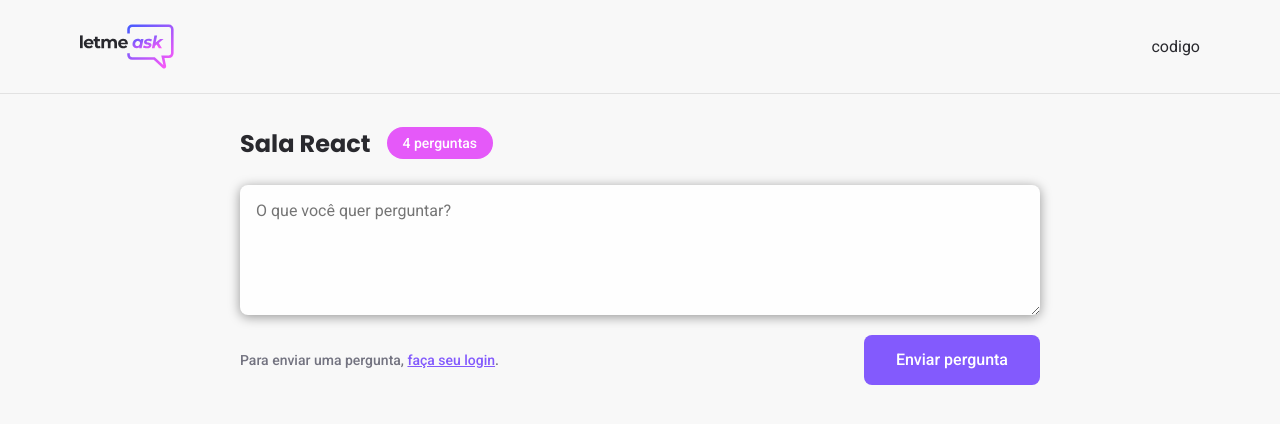
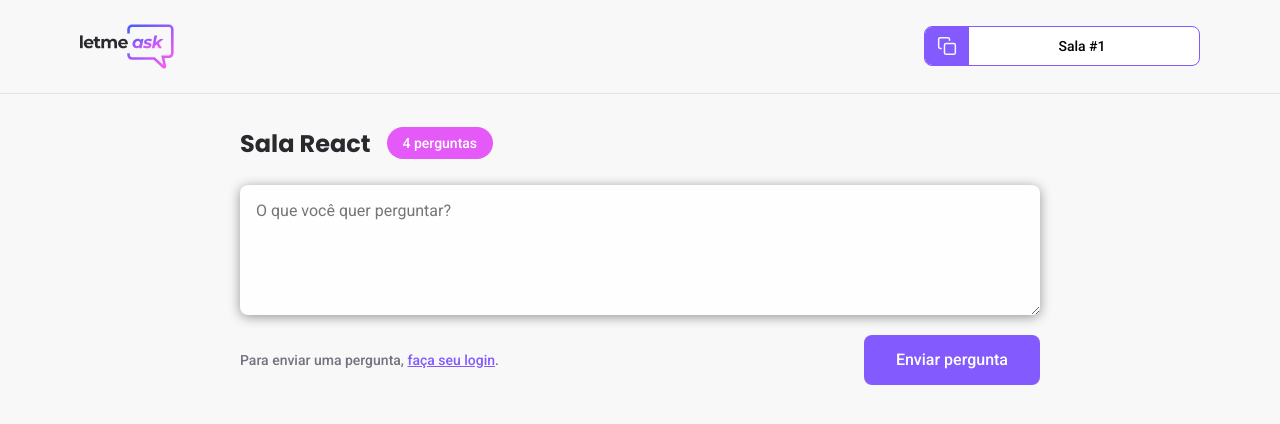
Before and after one commit to caiohenrique-developer/letmeask, a React (Create React App) app: page /rooms/1 in a window 1280 px wide. Shown: the top 424 px of the page. Built offline with nearby package versions, Linux system fonts and the light colour scheme; no server answers.

Commit message:
:sparkles: [ FEAT ]: The room question view done

```diff
--- /dev/null
+++ b/src/components/RoomCode.tsx
@@ -0,0 +1,22 @@
+import copyImg from "../assets/images/copy.svg";
+
+import "../styles/room-code.scss";
+
+type RoomCodeProps = {
+  code: string;
+};
+
+export function RoomCode(props: RoomCodeProps) {
+  function copyRoomCodeToClipboard() {
+    navigator.clipboard.writeText(props.code);
+  }
+
+  return (
+    <button className="room-code" onClick={copyRoomCodeToClipboard}>
+      <div>
+        <img src={copyImg} alt="Copy room code" />
+      </div>
+      <span>Sala #{props.code}</span>
+    </button>
+  );
+}
--- a/src/pages/Room.tsx
+++ b/src/pages/Room.tsx
@@ -1,15 +1,23 @@
+import { useParams } from "react-router-dom";
 import logoImg from "../assets/images/logo.svg";
 import { Button } from "../components/Button";
+import { RoomCode } from "../components/RoomCode";
 
 import "../styles/room.scss";
 
+type RomParams = {
+  id: string;
+};
+
 export function Room() {
+  const params = useParams<RomParams>();
+
   return (
     <div id="page-room">
       <header>
         <div className="content">
           <img src={logoImg} alt="Letmeask" />
-          <div>codigo</div>
+          <RoomCode code={params.id} />
         </div>
       </header>
 
--- /dev/null
+++ b/src/styles/room-code.scss
@@ -0,0 +1,29 @@
+.room-code {
+  height: 40px;
+  border-radius: 8px;
+  overflow: hidden;
+
+  background: #fff;
+  border: 1px solid #835afd;
+  cursor: pointer;
+  display: flex;
+
+  div {
+    background: #835afd;
+    padding: 0 12px;
+    display: flex;
+    justify-content: center;
+    align-items: center;
+    height: 100%;
+  }
+
+  span {
+    display: block;
+    align-self: center;
+    flex: 1;
+    padding: 0 16px 0 12px;
+    width: 230px;
+    font-size: 14px;
+    font-weight: 500;
+  }
+}
```
